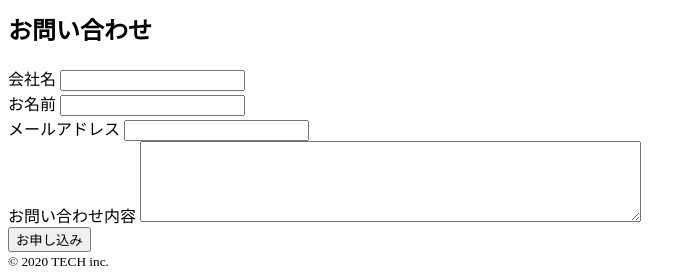
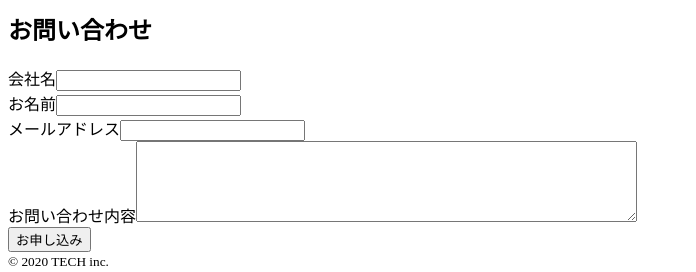
Before and after one commit to nogi369/20231126_okonogi, a plain HTML site: page index.html in a window 1280 px wide. Shown: the part 823-1095 px from the top of the page, 0-696 px from the left. Drawn offline with Linux system fonts and the light colour scheme.

Commit message:
update: label

```diff
--- a/index.html
+++ b/index.html
@@ -57,24 +57,11 @@
       <h2 class="inquiry">お問い合わせ</h2>
       <form action="#" method="get">
         <div class="form__items">
-          <label
-            >会社名
-            <input type="text" value="" />
-          </label>
-          <br />
-          <label
-            >お名前
-            <input type="text" value="" />
-          </label>
-          <br />
-          <label
-            >メールアドレス
-            <input type="text" value="" />
-          </label>
-          <br />
-          <label
-            >お問い合わせ内容
-            <textarea cols="60" rows="5"></textarea>
+          <label for="input_id">会社名<input type="text" id="input_id" name="input_name" /> <br /></label>
+          <label for="input_id_2">お名前<input type="text" id="input_id_2" name="input_name" /> <br /></label>
+          <label for="input_id_3">メールアドレス<input type="text" id="input_id_3" name="input_name" /> <br /></label>
+          <label for="input_id_4"
+            >お問い合わせ内容<textarea id="input_id_4" name="input_name" cols="60" rows="5"></textarea><br />
           </label>
           <div class="btn">
             <input class="btn" type="submit" value="お申し込み" />
```
